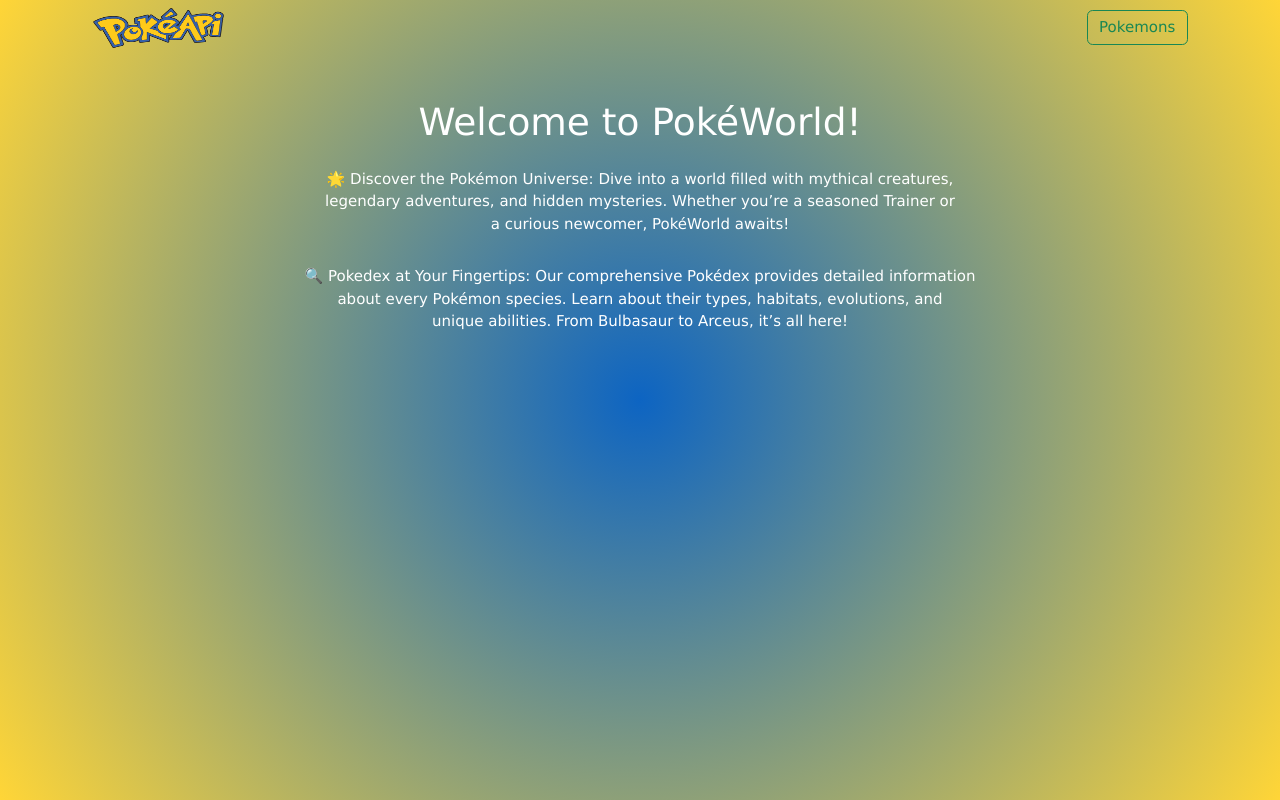
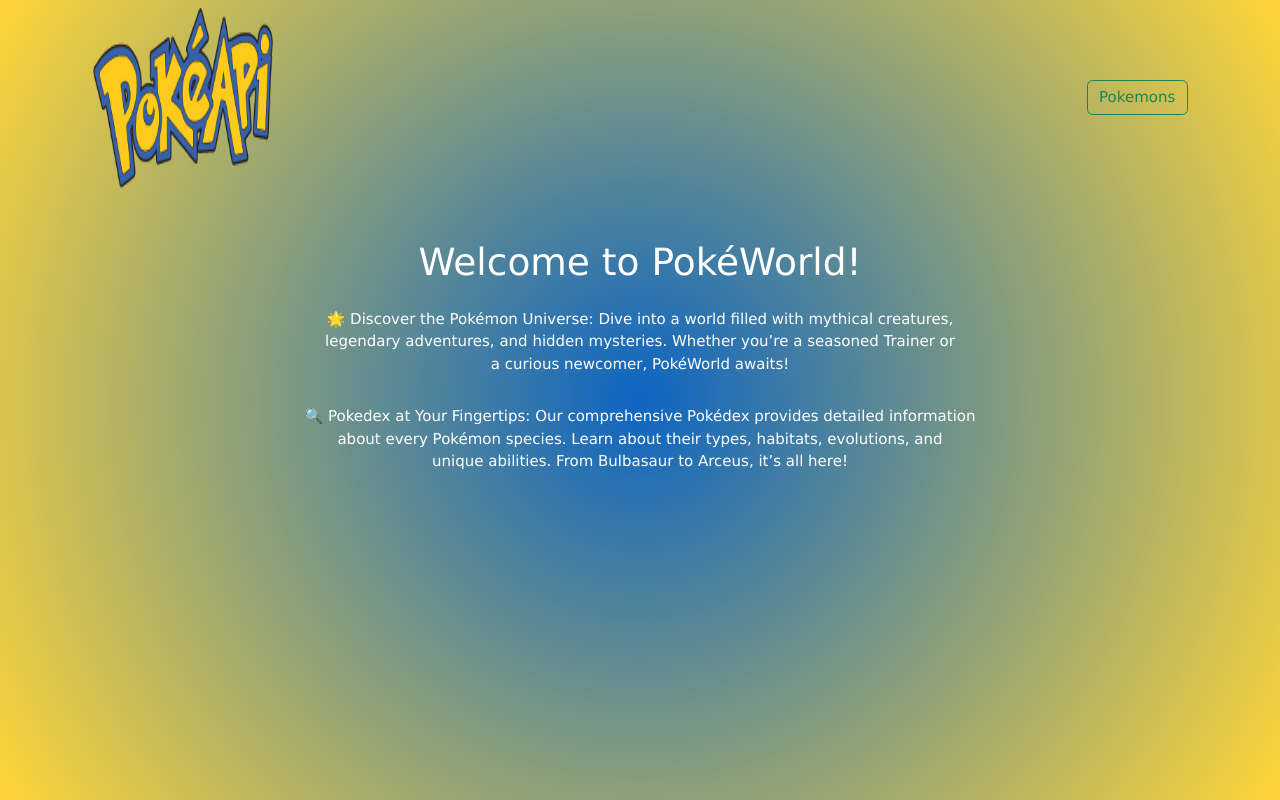
Before and after one commit to Kennjenga/bootstrap_pokedex_UI, a website built with Parcel: page index.html in a window 1280 px wide. Built offline with nearby package versions, Linux system fonts and the light colour scheme.

Commit message:
Update styles.css

```diff
--- a/src/css/styles.css
+++ b/src/css/styles.css
@@ -65,3 +65,8 @@
     height: 70px; /* Adjust the height as needed */
     padding: 10px 20px;
 }
+
+img{
+    width: 180px;
+    height: 180px;
+}
```
